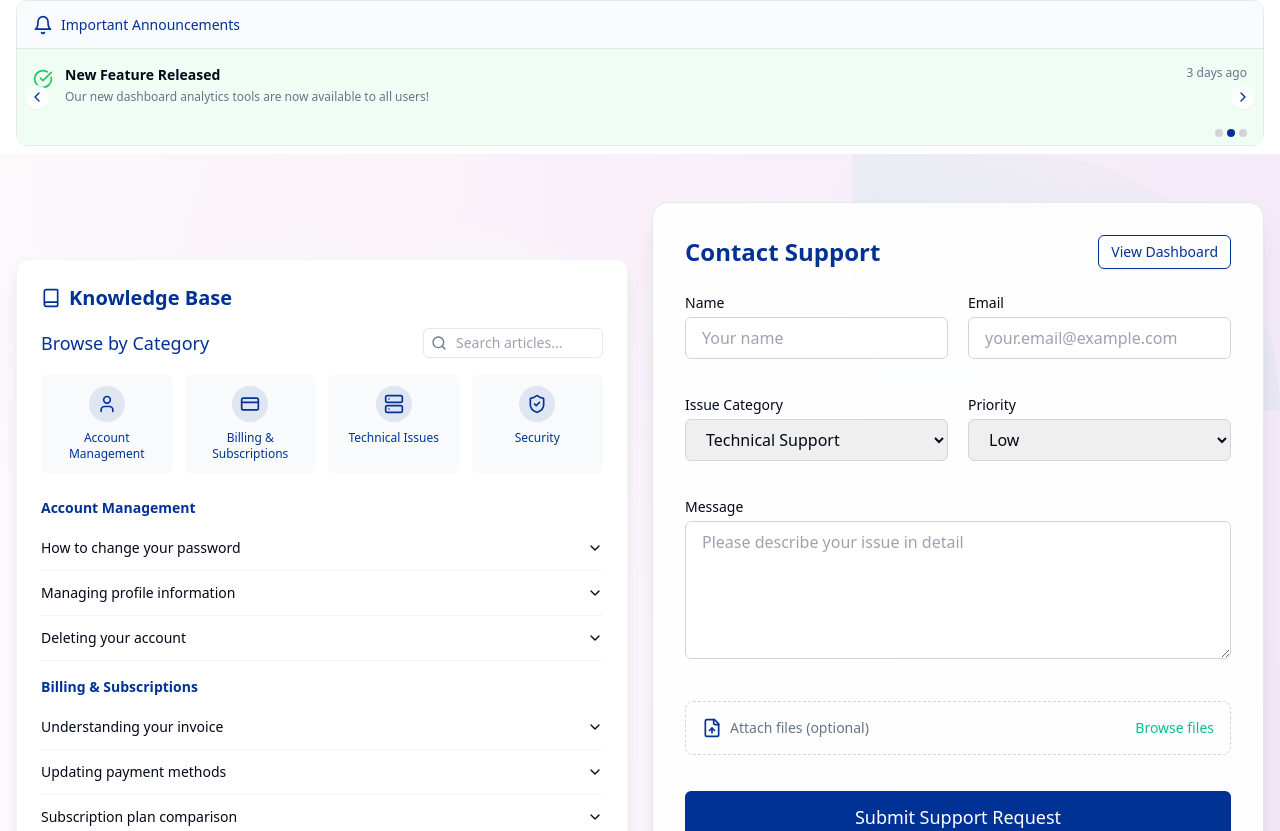
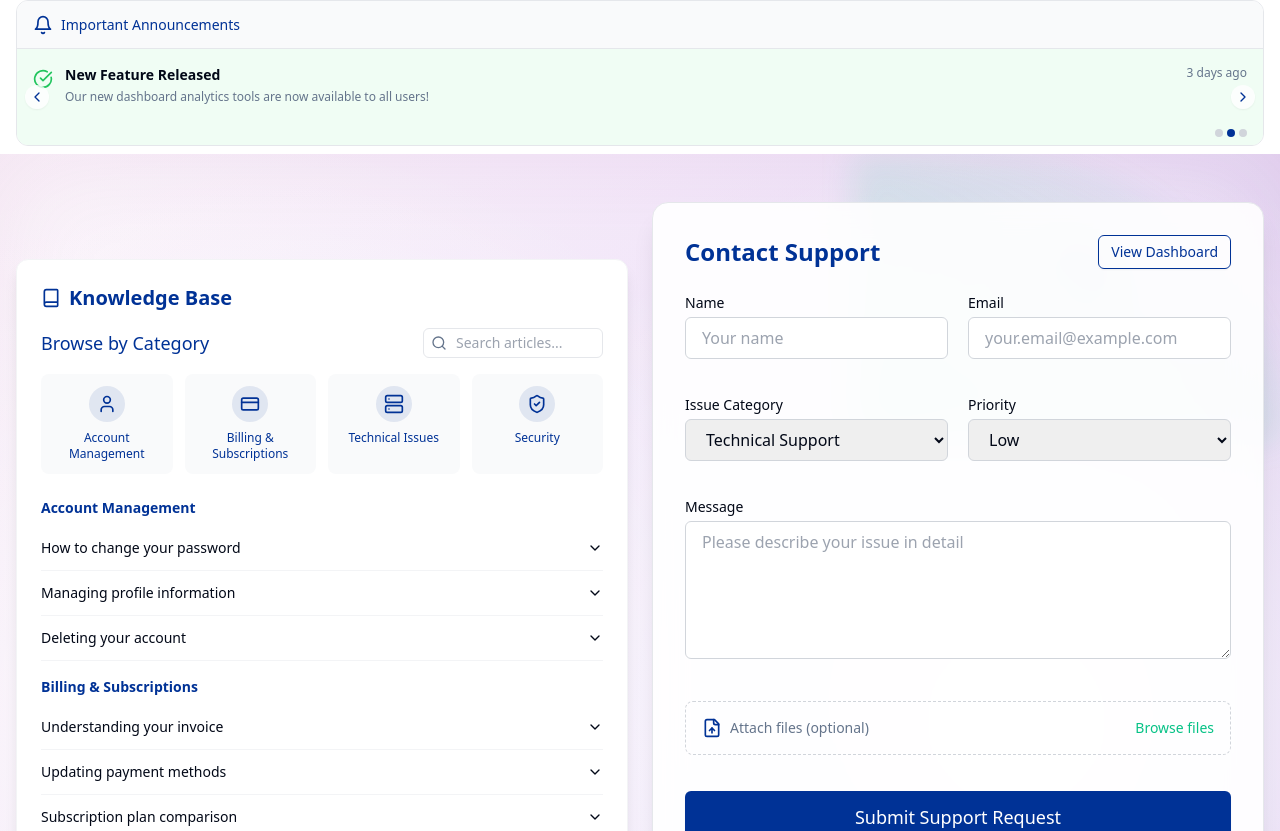
Before and after one commit to skydayma/empathy-support-hub, a React (Vite) app: page /support in a window 1280 px wide. Shown: the part 809-1640 px from the top of the page. Built offline with nearby package versions, Linux system fonts and the light colour scheme.

Commit message:
Refactor: Improve visual appeal of main content section

```diff
--- a/src/pages/support/sections/MainContent.tsx
+++ b/src/pages/support/sections/MainContent.tsx
@@ -18,21 +18,35 @@ const MainContent = ({ showDashboard, setShowDashboard }: MainContentProps) => (
     <section
       className="relative py-12 overflow-hidden"
       style={{
-        background: "linear-gradient(135deg, #fdfcfb 0%, #f6f3ff 100%)",
+        background: "linear-gradient(135deg, #fdfcfb 0%, #e5deff 100%)",
+        boxShadow: "inset 0 0 100px rgba(147,39,143,0.1)"
       }}
     >
+      {/* Primary gradient overlay */}
       <div
-        className="absolute inset-0 opacity-30"
+        className="absolute inset-0 opacity-40"
         style={{
-          backgroundImage: "linear-gradient(90deg, rgba(246,219,245,0.4) 0%, rgba(234,172,232,0.4) 50%, rgba(147,39,143,0.2) 100%)",
+          backgroundImage: "linear-gradient(90deg, rgba(246,219,245,0.6) 0%, rgba(234,172,232,0.4) 50%, rgba(147,39,143,0.2) 100%)",
         }}
       />
+
+      {/* Radial glow effects */}
       <div
         className="absolute inset-0"
         style={{
-          backgroundImage: "radial-gradient(circle at 30% 50%, rgba(255,255,255,0.8) 0%, rgba(255,255,255,0) 50%)",
+          backgroundImage: "radial-gradient(circle at 20% 50%, rgba(255,255,255,0.9) 0%, rgba(255,255,255,0) 50%), radial-gradient(circle at 80% 50%, rgba(255,255,255,0.9) 0%, rgba(255,255,255,0) 50%)",
         }}
       />
+
+      {/* Soft mesh gradient */}
+      <div
+        className="absolute inset-0"
+        style={{
+          backgroundImage: "linear-gradient(60deg, rgba(134,239,172,0.05) 0%, rgba(59,130,246,0.05) 100%)",
+          mixBlendMode: "overlay"
+        }}
+      />
+
       <div className="container mx-auto px-4 relative z-10">
         <div className="grid grid-cols-1 lg:grid-cols-2 gap-6 mb-6">
           <motion.div
@@ -58,9 +72,11 @@ const MainContent = ({ showDashboard, setShowDashboard }: MainContentProps) => (
         </div>
       </div>
 
-      {/* Decorative elements */}
-      <div className="absolute top-0 right-0 w-1/3 h-64 bg-gradient-to-bl from-secondary/10 to-transparent rounded-bl-full transform rotate-180" />
-      <div className="absolute bottom-0 left-0 w-1/4 h-48 bg-gradient-to-tr from-primary/10 to-transparent rounded-tr-full" />
+      {/* Enhanced decorative elements */}
+      <div className="absolute top-0 right-0 w-1/3 h-72 bg-gradient-to-bl from-secondary/20 to-transparent rounded-bl-full transform rotate-180 blur-lg" />
+      <div className="absolute top-20 right-40 w-24 h-24 bg-gradient-to-bl from-primary/10 to-transparent rounded-full animate-pulse-slow" />
+      <div className="absolute bottom-0 left-0 w-1/4 h-56 bg-gradient-to-tr from-primary/20 to-transparent rounded-tr-full blur-lg" />
+      <div className="absolute bottom-20 left-32 w-16 h-16 bg-gradient-to-tr from-secondary/10 to-transparent rounded-full animate-float" />
     </section>
 
     <ContactSection />
```
